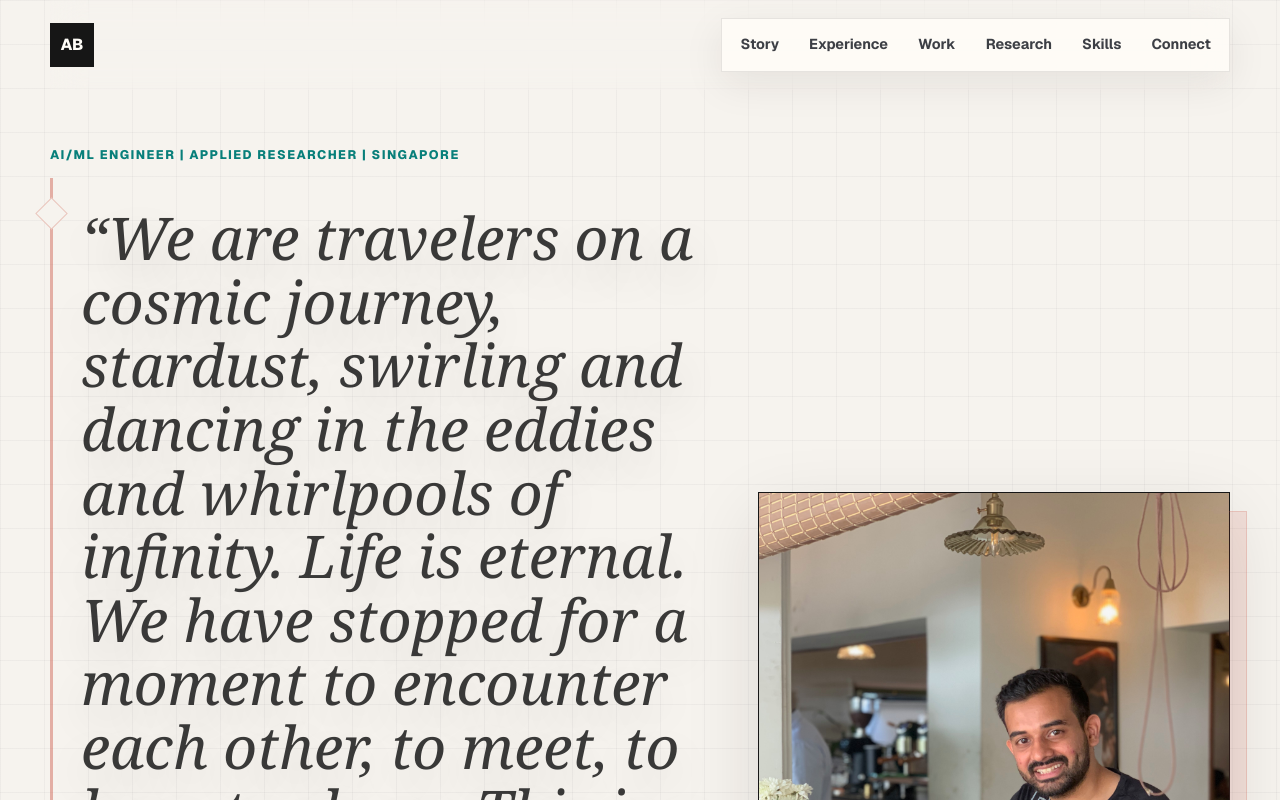
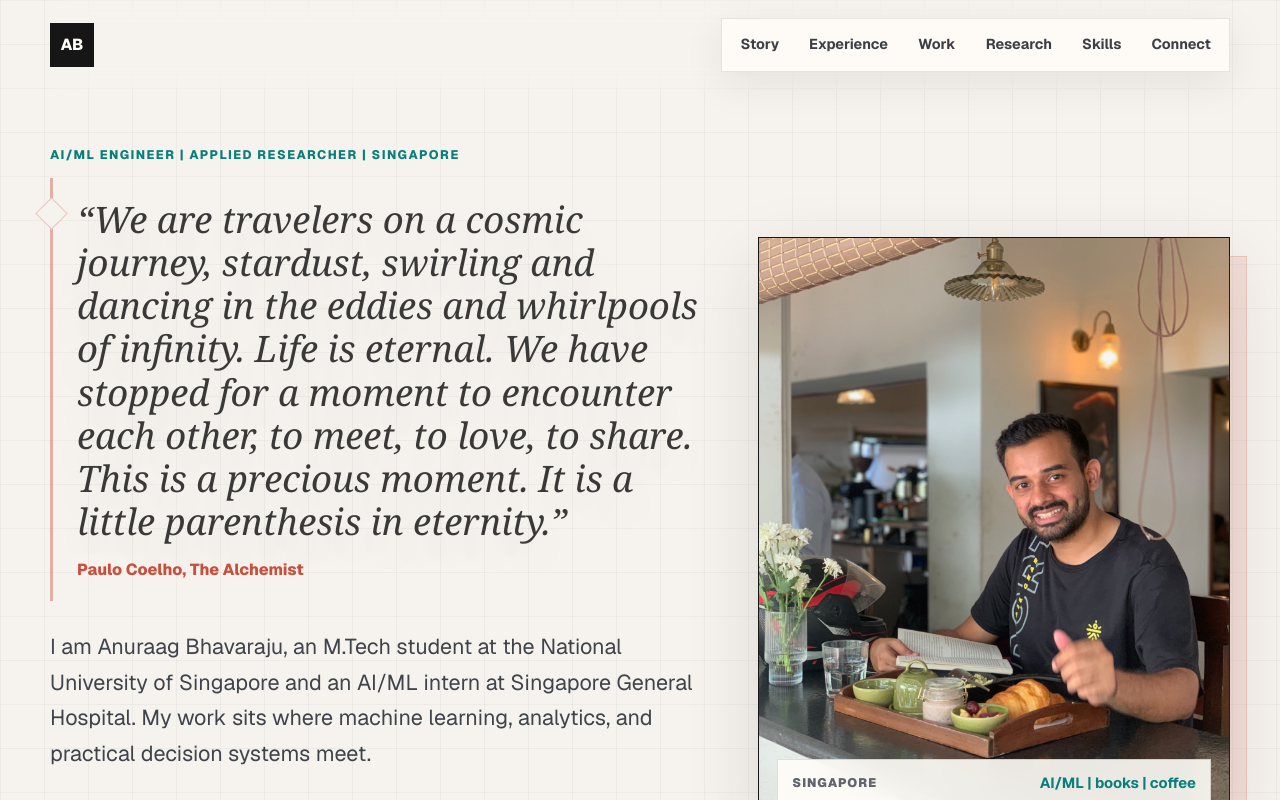
Before and after one commit to anuraagbhavaraju/anuraagbhavaraju.github.io, a Next.js app: page / in a window 1280 px wide. Shown: the top 800 px of the page. Built offline with nearby package versions, Linux system fonts and the light colour scheme.

Commit message:
Reduce hero quote scale

```diff
--- a/app/globals.css
+++ b/app/globals.css
@@ -172,9 +172,9 @@ h3 {
 .hero-quote {
   position: relative;
   display: block;
-  max-width: 860px;
+  max-width: 760px;
   margin: 0;
-  padding: 28px 0 30px 28px;
+  padding: 20px 0 22px 24px;
   border: 0;
   border-left: 3px solid rgba(201, 79, 61, 0.42);
   background: transparent;
@@ -199,17 +199,17 @@ h3 {
 
 .hero-quote p {
   margin: 0;
-  font-size: clamp(2.15rem, 4.6vw, 5rem);
-  line-height: 1.08;
+  font-size: clamp(1.55rem, 2.85vw, 3.15rem);
+  line-height: 1.18;
   letter-spacing: 0;
 }
 
 .hero-quote cite {
   display: block;
-  margin-top: 24px;
+  margin-top: 18px;
   color: var(--coral);
   font-family: var(--font-geist-sans), Arial, Helvetica, sans-serif;
-  font-size: clamp(1rem, 1.8vw, 1.35rem);
+  font-size: clamp(0.9rem, 1.25vw, 1.08rem);
   font-style: normal;
   font-weight: 750;
 }
```
